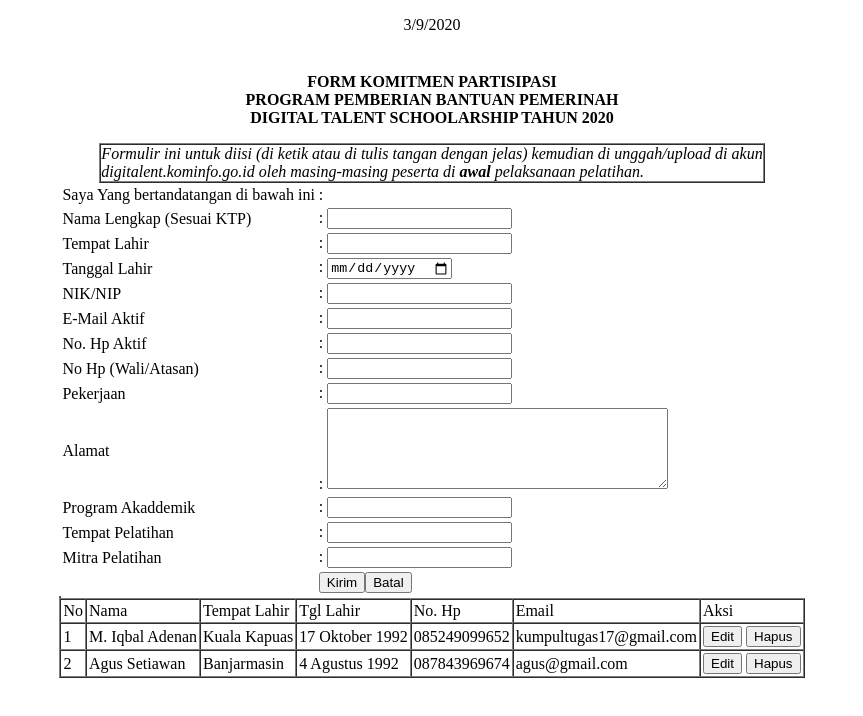
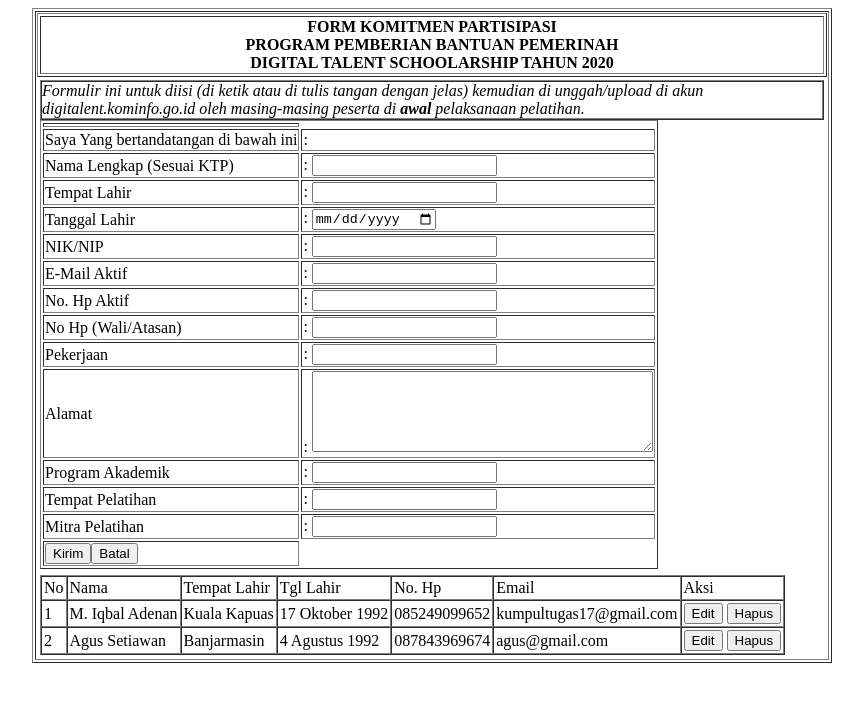
Before and after one commit to alihusain307/Web-Desain-2020, a plain HTML site: page Pertemuan 3/10-9-2020 Muhammad Ali Husain.html in a window 1280 px wide. Shown: the whole page, without its empty margins (208-1071 px from the left). Drawn offline with Linux system fonts and the light colour scheme.

Commit message:
Pertemuan 3

```diff
--- a/Pertemuan 3/10-9-2020 Muhammad Ali Husain.html
+++ b/Pertemuan 3/10-9-2020 Muhammad Ali Husain.html
@@ -1,3 +1,7 @@
+
+
+
+
 <!DOCTYPE html>
 <html lang="en">
 <head>
@@ -5,91 +9,92 @@
     <meta name="viewport" content="width=device-width, initial-scale=1.0">
     <title>Tugas Form M. Ali Husain</title>
 </head>
-
-<center>
-    <body><font face="times new roman">
-    <table cellpadding="7" cellspacing="0">
-        <p>3/9/2020</p>
+<table border="1" align="center" width="800">
     <tr>
         <td>
-        <p align="center"><b>FORM KOMITMEN PARTISIPASI<br>PROGRAM PEMBERIAN BANTUAN PEMERINAH<br>DIGITAL TALENT SCHOOLARSHIP TAHUN 2020</b></p>
-         <center>
+            <table border="1">
+                  <tr>
+                      <td align="center" width="800"><b>FORM KOMITMEN PARTISIPASI<br>PROGRAM PEMBERIAN BANTUAN PEMERINAH<br>DIGITAL TALENT SCHOOLARSHIP TAHUN 2020</b></td>
+                  </tr>
+            </table>
+                <table>
+                  <tr>
+                      <td>
             <table border="1" cellpadding="0" cellspacing="0">
                         <tr>
-                <td> <font size="3"> <i> Formulir ini untuk diisi (di ketik atau di tulis tangan dengan jelas) kemudian di unggah/upload di akun <br> digitalent.kominfo.go.id oleh masing-masing peserta di <b> awal</b> pelaksanaan pelatihan.</i></td>
+                            <td> <font size="3"> <i> Formulir ini untuk diisi (di ketik atau di tulis tangan dengan jelas) kemudian di unggah/upload di akun digitalent.kominfo.go.id oleh masing-masing peserta di <b> awal</b> pelaksanaan pelatihan.</i></td>
+                        </tr></td>
                   </tr>
-
             </table>
-        </center>
-   <table>
-
+                <form action="" method="POST">
+                <table border="1">
+                  <tr>
+                    <td>
                         <tr>
                             <td>Saya Yang bertandatangan di bawah ini</td>
                             <td>:</td>
                         </tr>
                        <tr>
-                <td><label for="nama">Nama Lengkap (Sesuai KTP) </label></td>
-                <td> : <input type="text" name="" id="nama"></td>
+                            <td>Nama Lengkap (Sesuai KTP) </td>
+                            <td> : <input type="text" name="nama"></td>
                         </tr>
                         <tr>
-                <td><label for="tempat_lahir">Tempat Lahir </label></td>
-                <td> : <input type="text" name="" id="tempat_lahir"><br></td>
+                            <td>Tempat Lahir </td>
+                            <td> : <input type="text" name="tempat_lahir"><br></td>
                        </tr>
                        <tr>
-               <td><label for="tanggal_lahir">Tanggal Lahir </label></td>
-               <td>: <input type="date" name="" id="tanggal_lahir"><br></td>
+                           <td>Tanggal Lahir </td>
+                           <td>: <input type="date" name="tanggal_lahir"><br></td>
                        </tr>
                        <tr>
-                <td><label for="nik/nip">NIK/NIP</label></td>
-                <td>: <input type="text" name="" id="NIK/NIP"></td>
+                            <td>NIK/NIP</td>
+                            <td>: <input type="text" name="NIK/NIP"></td>
                         </tr>
                         <tr>
-                <td> <label for="e-mail_aktif"> E-Mail Aktif</label></td>
-                <td>: <input type="text" name="" id="e-mail_aktif"></td>
+                            <td>E-Mail Aktif</td>
+                            <td>: <input type="text" name="email"></td>
                         </tr>
                         <tr>
-                <td><label for="no._hp_aktif">No. Hp Aktif</label> </td>
-                <td>: <input type="text" name="" id="no._hp_aktif"></td>
+                            <td>No. Hp Aktif </td>
+                            <td>: <input type="text" name="telp"></td>
                         </tr>
                         <tr>
-                <td><label for="no_hp_(wali/atasan)">No Hp (Wali/Atasan)</label> </td>
-                <td>: <input type="text" name="" id="no_hp_(wali/atasan)"></td>
+                            <td>No Hp (Wali/Atasan) </td>
+                            <td>: <input type="text" name="telp_wali"></td>
                         </tr>
                         <tr>
-                <td><label for="pekerjaan">Pekerjaan</label></td>
-                <td>: <input type="text" id="pekerjaan"></td>
+                            <td>Pekerjaan</td>
+                            <td>: <input type="text" name="pekerjaan"></td>
                         </tr>
                         <tr>
-                <td><label for="alamat">Alamat</label></td>
-                <td>: <textarea id="alamat" cols="40" rows="5"></textarea><br></td>
+                            <td>Alamat</td>
+                            <td>: <textarea id="alamat" cols="40" rows="5" name="alamat"></textarea><br></td>
                         </tr>
                         <tr>
-                <td><label for="program_akademik">Program Akaddemik</label></td>
-                <td>: <input type="text" name="" id="program_akademik"></td>
+                            <td>Program Akademik</td>
+                            <td>: <input type="text" name="prog_akademik"></td>
                         </tr>
                         <tr>
-                <td><label for="tempat_pelatihan">Tempat Pelatihan</label></td>
-                <td>: <input type="text" name="" id="tempat_pelatihan"></td>
+                            <td>Tempat Pelatihan</td>
+                            <td>: <input type="text" name="tempat_pelatihan"></td>
                         </tr>
                         <tr>
-                <td><label for="mitra_pelatihan">Mitra Pelatihan</label></td>
-                <td>: <input type="text" name="" id="mitra_pelatihan"></td>
+                            <td>Mitra Pelatihan</td>
+                            <td>: <input type="text" name="mitra_pelatihan" ></td>
 
                         </tr>
                         <tr>
-                <td></td>
                             <td> <button>Kirim</button><button>Batal</button></td>
                         </tr>
-       </thead>
                </table>
-    <table border="1" cellpadding="0" cellspacing="0">
-        <thead>
+                            </td>
+                        </tr>
+                </table>
+                </form>
 
-        </thead>
-    </table>
-    </thead></font>
-
-    <table  border="1" cellpadding="2" cellspacing="0">
+                <table>
+                  <tr>
+                      <td><table  border="1" cellpadding="2" cellspacing="0">
                     <tr>
                         <td>No</td>
                         <td>Nama</td>
@@ -118,14 +123,12 @@
                         <td><button>Edit</button> <button>Hapus</button></td>
                     </tr>
 
+                </table></td>
+                  </tr>
               </table>
-
-
-
-
-       </td></tr>
+        </td>
+    </tr>
 </table>
-
 
 </body>
 </center>
```
Lines whose indentation alone changed are shown as unchanged.
